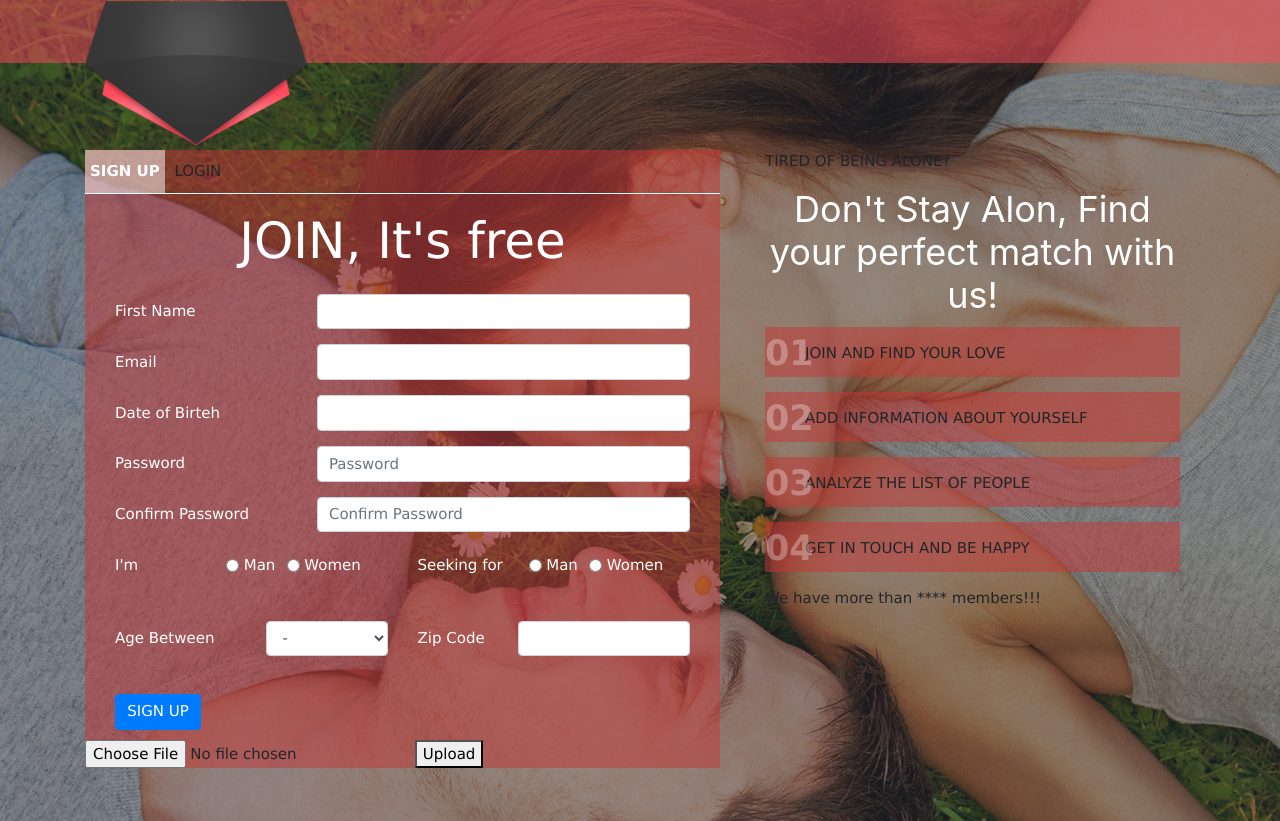
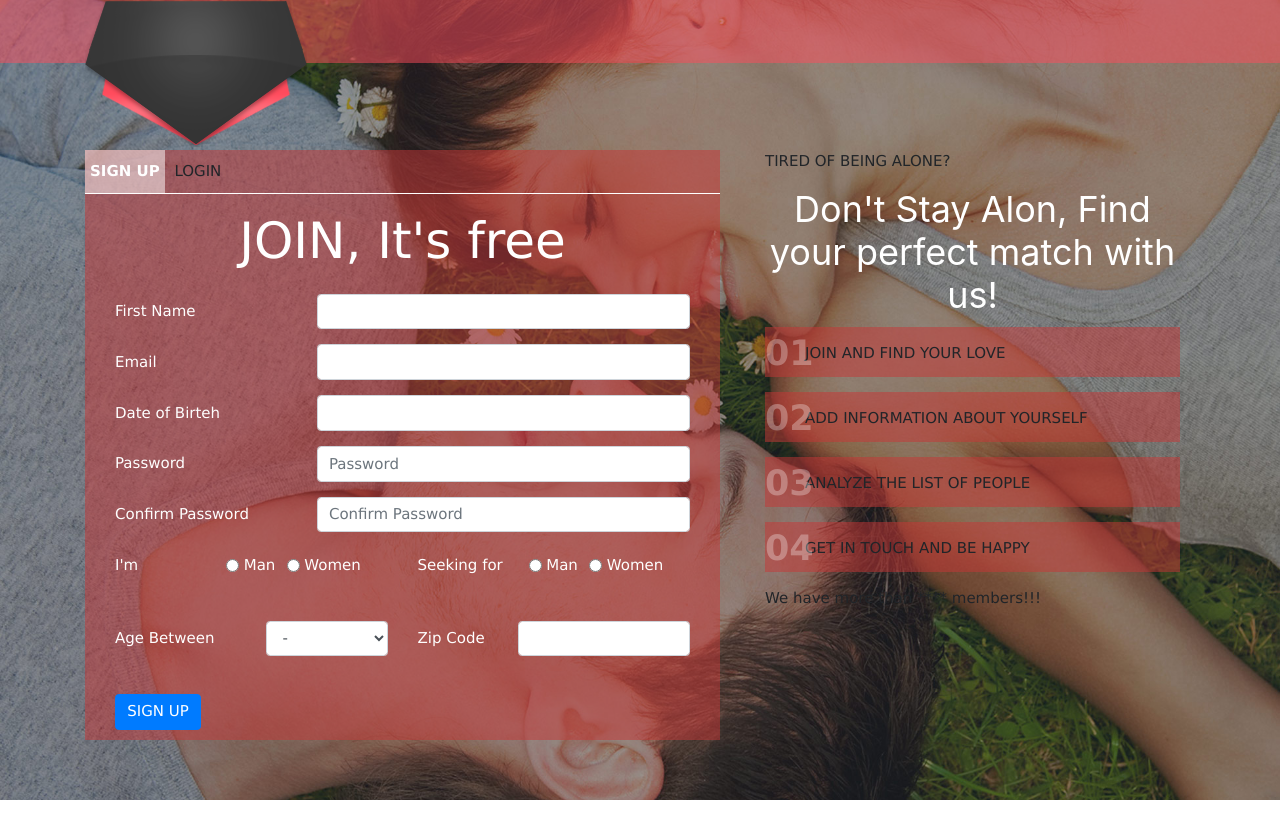
Before and after one commit to yofetahe/look-4-me, a Django app: page /login/ in a window 1280 px wide. After the commit the page ends 800 px from the top, so only its background shows below. Run offline with Django 3.2, Linux system fonts and the light colour scheme; parts of the project's set-up code (start-up, migrations or seed data) failed here and were passed over; some libraries are stand-ins or nearby versions.

Commit message:
change on photo upload

```diff
--- a/apps/dating/models.py
+++ b/apps/dating/models.py
@@ -3,7 +3,7 @@
 from apps.dating_admin.models import Questionnaire
 
 class Picture(models.Model):
-    pictures = models.ImageField(upload_to='dating/photos', null=True)
+    pictures = models.ImageField(upload_to='dating/photos', default = 'login/photo/default_male.gif')
     pictures_url = models.CharField(max_length=255, null=True)
     is_profile_pic = models.CharField(max_length=45)
     user = models.ForeignKey(User, related_name="pictures")
--- a/apps/login/templates/login/index.html
+++ b/apps/login/templates/login/index.html
@@ -97,17 +97,6 @@
                     <input type="submit" class="btn btn-primary" value="SIGN UP">
                 </form>
 
-
-                <form method="post" action="{% url 'upload' %}" enctype="multipart/form-data">
-                    {% csrf_token %}
-                    <input type="file" name="myfile">
-                    <button type="submit">Upload</button>
-                </form>
-                {% if uploaded_file_url %}
-                    <p>File uploaded at: <a href="{{ uploaded_file_url }}">{{ uploaded_file_url }}</a></p>
-                {% endif %}
-
-
                 <form id="login_form" action="{% url 'login' %}" style="display:none">
                     {% csrf_token %}
                     <div class="form-group row">
--- a/apps/login/views.py
+++ b/apps/login/views.py
@@ -33,4 +33,4 @@
         print(uploaded_file.name)
         print(uploaded_file.size)
         print(fs.url(file_name))
-    return render(request, 'login_form.html')
+    return render(request, 'login/index.html', {"uploaded_file_url": fs.url(file_name)})
```
Also changed, not shown: apps/dating/static/dating/photos/faculty-default-male.gif (added), apps/login/static/login/photo/default-male.gif (added), media/pic1.jpg (deleted).
